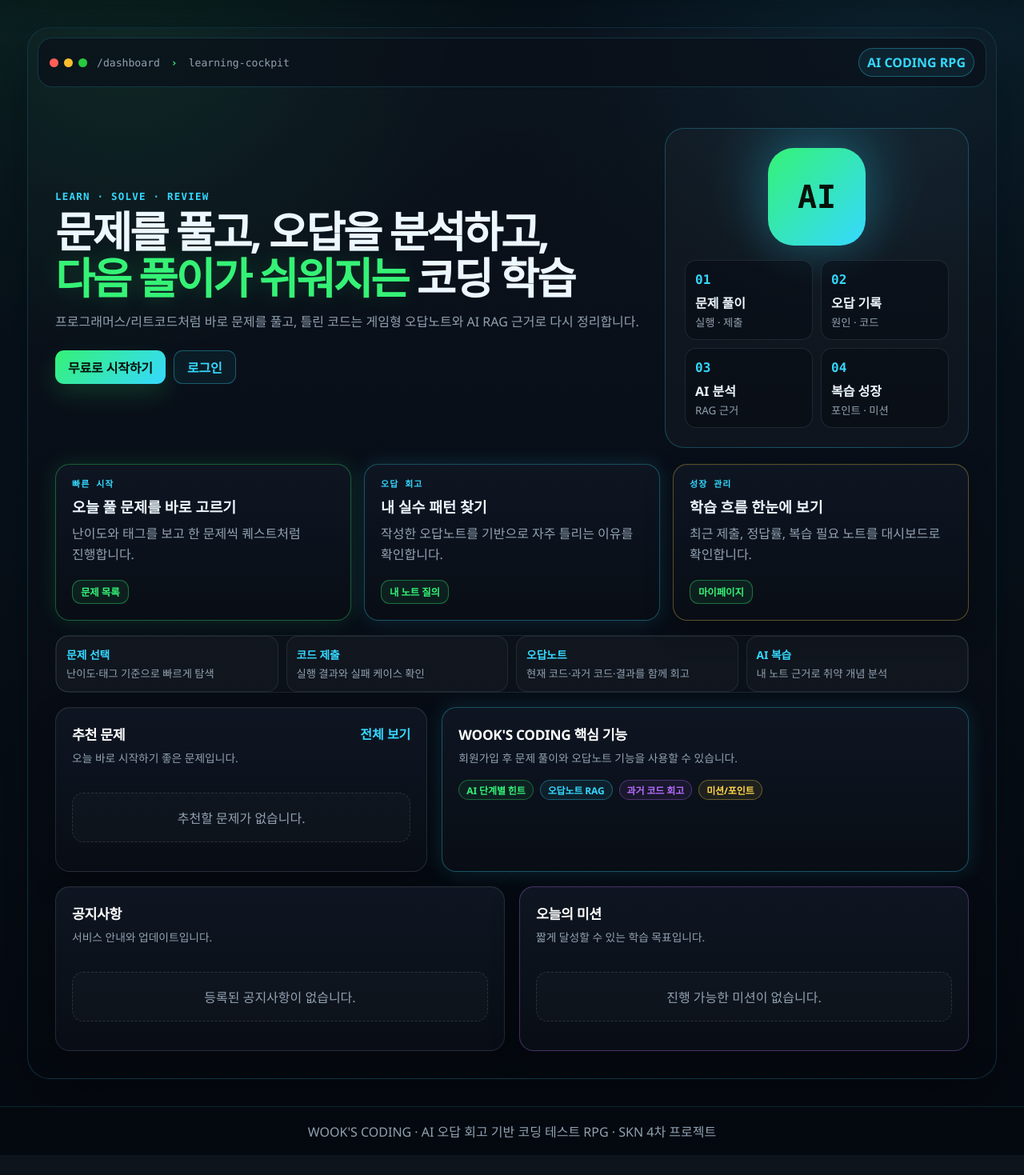
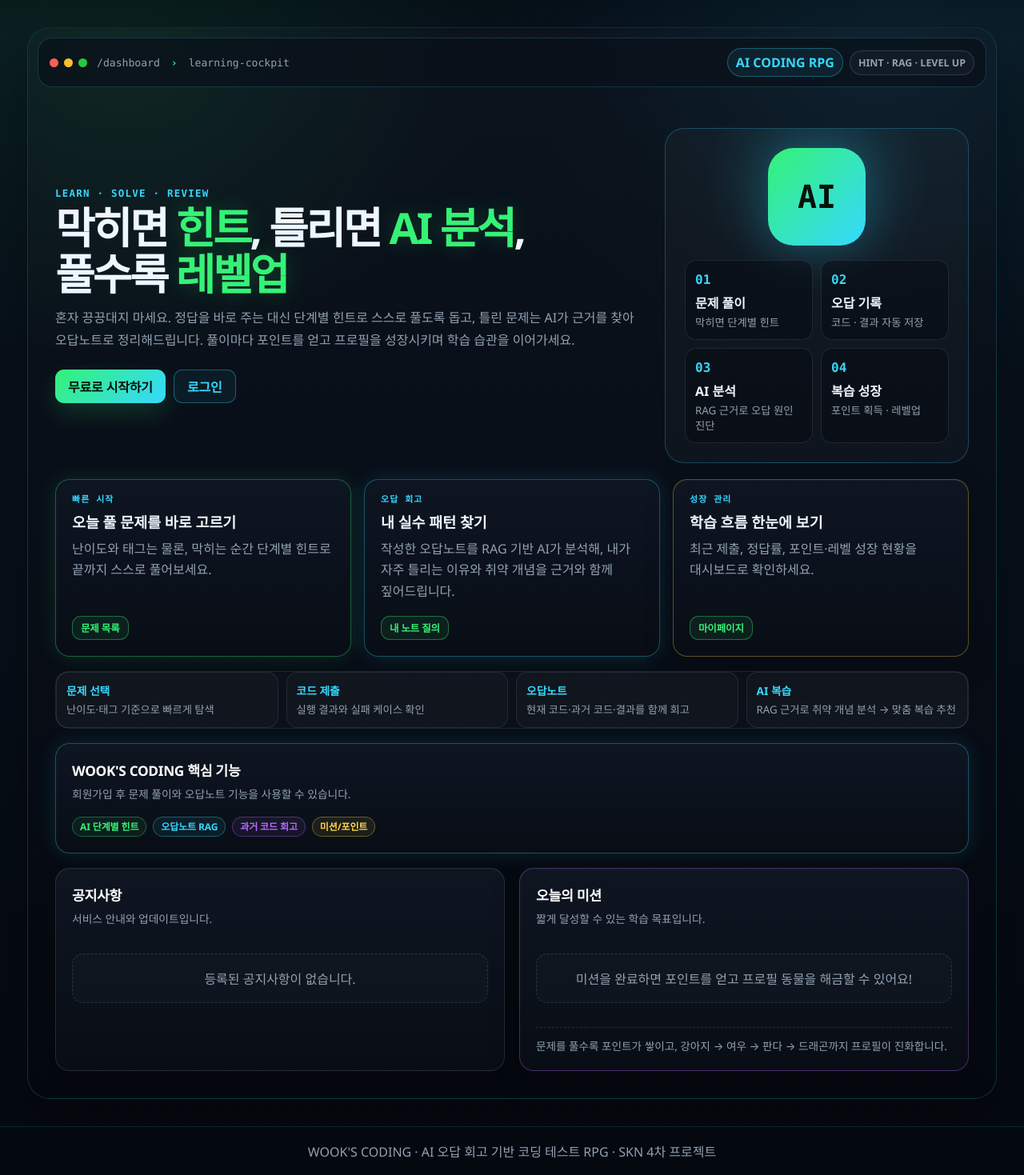
Before and after one commit to keroro7729/SKN_4rd_1TEAM, a Django app: page / in a window 1280 px wide. Shown: the part 64-1533 px from the top of the page at 80% size. Before the commit the page ends 1487 px from the top, so only its background shows below. Run offline with Django 5.2, Linux system fonts and the light colour scheme; data that the repository does not hold is empty.

Commit message:
홈 화면 카피 및 배지 개선

```diff
--- a/django/config/views.py
+++ b/django/config/views.py
@@ -5,9 +5,6 @@ from django.views.generic import TemplateView
 
 from gamification.models import Mission
 from notices.models import Notice
-from problems.models import Problem
-from submissions.models import Submission
-from wrongnotes.models import WrongNote
 
 
 class HomeView(TemplateView):
@@ -19,26 +16,6 @@ class HomeView(TemplateView):
         ctx = super().get_context_data(**kwargs)
         ctx["notices"] = Notice.objects.filter(is_published=True)[:5]
         ctx["missions"] = Mission.objects.filter(is_active=True)[:5]
-        ctx["recommended_problems"] = (
-            Problem.objects.filter(is_active=True)
-            .select_related("category")
-            .prefetch_related("tags")
-            .order_by("id")[:3]
-        )
-        if self.request.user.is_authenticated:
-            ctx["recent_wrong_notes"] = (
-                WrongNote.objects.filter(user=self.request.user)
-                .select_related("problem")
-                .order_by("-created_at")[:3]
-            )
-            ctx["recent_submissions"] = (
-                Submission.objects.filter(
-                    user=self.request.user,
-                    submission_type="submit",
-                )
-                .select_related("problem")
-                .order_by("-created_at")[:3]
-            )
         return ctx
 
 
--- a/django/static/css/core/layout.css
+++ b/django/static/css/core/layout.css
@@ -135,6 +135,20 @@
   font-weight: 900;
   white-space: nowrap;
 }
+.game-mode-pill-group {
+  margin-left: auto;
+  display: flex;
+  align-items: center;
+  gap: 8px;
+}
+.game-mode-pill-group .game-mode-pill { margin-left: 0; }
+.game-mode-pill--sub {
+  color: var(--muted);
+  border-color: rgba(148,163,184,0.24);
+  background: rgba(255,255,255,0.03);
+  font-weight: 700;
+  font-size: 0.78rem;
+}
 .game-page {
   position: relative;
   overflow: hidden;
--- a/django/static/css/pages/home.css
+++ b/django/static/css/pages/home.css
@@ -152,3 +152,11 @@
 }
 .home-guide-step span { display:block; margin-top:5px; color:var(--muted); font-size:.83rem; line-height:1.45; }
 .home-dashboard { padding:0 var(--safe-x) var(--safe-x); }
+.mission-teaser {
+  margin:14px 0 0;
+  padding-top:12px;
+  border-top:1px dashed rgba(148,163,184,.18);
+  color:var(--muted);
+  font-size:.85rem;
+  line-height:1.6;
+}
--- a/django/static/css/pages/responsive.css
+++ b/django/static/css/pages/responsive.css
@@ -34,7 +34,7 @@
     align-items: flex-start;
     padding: 22px;
   }
-  .game-mode-pill { margin-left: 0; }
+  .game-mode-pill, .game-mode-pill-group { margin-left: 0; }
   .home-hero { grid-template-columns: 1fr; padding: 22px; }
   .home-hero-card { min-height: 230px; }
   .home-ai-core { width: 142px; height: 142px; border-radius: 32px; font-size: 2.4rem; }
@@ -135,6 +135,7 @@
   .game-content { padding: 8px; }
   .game-page.clean-dashboard { border-radius: 16px; }
   .game-topbar { margin:8px 8px 0; padding:9px; }
+  .game-mode-pill--sub { display:none; }
   .home-cockpit, .home-quick-panels, .home-dashboard, .clean-shell { padding-left: 10px; padding-right: 10px; }
   .home-cockpit { padding-top: 20px; }
   .home-actions, .hero-action-stack { display:grid; width:100%; grid-template-columns:1fr; }
--- a/django/templates/home.html
+++ b/django/templates/home.html
@@ -6,14 +6,17 @@
   <div class="game-topbar">
     <div class="game-window-dots"><span></span><span></span><span></span></div>
     <div class="game-route">/dashboard <b>›</b> learning-cockpit</div>
-    <div class="game-mode-pill">AI CODING RPG</div>
+    <div class="game-mode-pill-group">
+      <div class="game-mode-pill">AI CODING RPG</div>
+      <div class="game-mode-pill game-mode-pill--sub">HINT · RAG · LEVEL UP</div>
+    </div>
   </div>
 
   <section class="home-cockpit">
     <div class="home-cockpit-copy">
       <p class="game-eyebrow">LEARN · SOLVE · REVIEW</p>
-      <h1 class="game-title">문제를 풀고, 오답을 분석하고,<br><span class="accent">다음 풀이가 쉬워지는</span> 코딩 학습</h1>
-      <p class="game-sub">프로그래머스/리트코드처럼 바로 문제를 풀고, 틀린 코드는 게임형 오답노트와 AI RAG 근거로 다시 정리합니다.</p>
+      <h1 class="game-title">막히면 <span class="accent">힌트</span>, 틀리면 <span class="accent">AI 분석</span>,<br>풀수록 <span class="accent">레벨업</span></h1>
+      <p class="game-sub">혼자 끙끙대지 마세요. 정답을 바로 주는 대신 단계별 힌트로 스스로 풀도록 돕고, 틀린 문제는 AI가 근거를 찾아 오답노트로 정리해드립니다. 풀이마다 포인트를 얻고 프로필을 성장시키며 학습 습관을 이어가세요.</p>
       <div class="home-actions">
         {% if user.is_authenticated %}
           <a class="game-btn primary" href="{% url 'problems:list' %}">문제 바로 풀기</a>
@@ -29,10 +32,10 @@
     <aside class="home-cockpit-card" aria-label="학습 흐름">
       <div class="cockpit-orb">AI</div>
       <div class="cockpit-flow">
-        <div><span>01</span><strong>문제 풀이</strong><small>실행 · 제출</small></div>
-        <div><span>02</span><strong>오답 기록</strong><small>원인 · 코드</small></div>
-        <div><span>03</span><strong>AI 분석</strong><small>RAG 근거</small></div>
-        <div><span>04</span><strong>복습 성장</strong><small>포인트 · 미션</small></div>
+        <div><span>01</span><strong>문제 풀이</strong><small>막히면 단계별 힌트</small></div>
+        <div><span>02</span><strong>오답 기록</strong><small>코드 · 결과 자동 저장</small></div>
+        <div><span>03</span><strong>AI 분석</strong><small>RAG 근거로 오답 원인 진단</small></div>
+        <div><span>04</span><strong>복습 성장</strong><small>포인트 획득 · 레벨업</small></div>
       </div>
     </aside>
   </section>
@@ -41,19 +44,19 @@
     <article class="game-panel quick-panel accent-green">
       <span class="panel-kicker">빠른 시작</span>
       <h2>오늘 풀 문제를 바로 고르기</h2>
-      <p>난이도와 태그를 보고 한 문제씩 퀘스트처럼 진행합니다.</p>
+      <p>난이도와 태그는 물론, 막히는 순간 단계별 힌트로 끝까지 스스로 풀어보세요.</p>
       <a class="game-mini-btn" href="{% url 'problems:list' %}">문제 목록</a>
     </article>
     <article class="game-panel quick-panel accent-cyan">
       <span class="panel-kicker">오답 회고</span>
       <h2>내 실수 패턴 찾기</h2>
-      <p>작성한 오답노트를 기반으로 자주 틀리는 이유를 확인합니다.</p>
+      <p>작성한 오답노트를 RAG 기반 AI가 분석해, 내가 자주 틀리는 이유와 취약 개념을 근거와 함께 짚어드립니다.</p>
       <a class="game-mini-btn ghost" href="{% url 'wrongnotes:ask' %}">내 노트 질의</a>
     </article>
     <article class="game-panel quick-panel accent-warning">
       <span class="panel-kicker">성장 관리</span>
       <h2>학습 흐름 한눈에 보기</h2>
-      <p>최근 제출, 정답률, 복습 필요 노트를 대시보드로 확인합니다.</p>
+      <p>최근 제출, 정답률, 포인트·레벨 성장 현황을 대시보드로 확인하세요.</p>
       <a class="game-mini-btn ghost" href="{% url 'mypage:index' %}">마이페이지</a>
     </article>
   </section>
@@ -62,56 +65,12 @@
     <div class="home-guide-step"><strong>문제 선택</strong><span>난이도·태그 기준으로 빠르게 탐색</span></div>
     <div class="home-guide-step"><strong>코드 제출</strong><span>실행 결과와 실패 케이스 확인</span></div>
     <div class="home-guide-step"><strong>오답노트</strong><span>현재 코드·과거 코드·결과를 함께 회고</span></div>
-    <div class="home-guide-step"><strong>AI 복습</strong><span>내 노트 근거로 취약 개념 분석</span></div>
+    <div class="home-guide-step"><strong>AI 복습</strong><span>RAG 근거로 취약 개념 분석 → 맞춤 복습 추천</span></div>
   </section>
 
   <div class="game-dashboard-grid home-dashboard">
-    <section class="game-panel game-span-5">
-      <div class="game-panel-head">
-        <div><h2>추천 문제</h2><p>오늘 바로 시작하기 좋은 문제입니다.</p></div>
-        <a class="text-link" href="{% url 'problems:list' %}">전체 보기</a>
-      </div>
-      <div class="game-list dense-list">
-        {% for p in recommended_problems %}
-          <a class="game-row" href="{% url 'problems:detail' p.id %}">
-            <span>{{ p.id }}번 {{ p.title|truncatechars:34 }}</span>
-            <span class="game-chip cyan">{{ p.get_difficulty_display }}</span>
-          </a>
-        {% empty %}<p class="game-empty">추천할 문제가 없습니다.</p>{% endfor %}
-      </div>
-    </section>
-
-    {% if user.is_authenticated %}
-    <section class="game-panel game-span-4 accent-cyan">
-      <div class="game-panel-head">
-        <div><h2>최근 제출</h2><p>방금 푼 문제 결과입니다.</p></div>
-        <a class="text-link" href="{% url 'mypage:index' %}">기록</a>
-      </div>
-      <div class="game-list dense-list">
-        {% for s in recent_submissions|slice:":5" %}
-          <a class="game-row" href="{% url 'problems:detail' s.problem_id %}">
-            <span>{{ s.problem.title|truncatechars:28 }}</span>
-            <span class="badge badge-status-{{ s.result }}">{{ s.get_result_display }}</span>
-          </a>
-        {% empty %}<p class="game-empty">아직 제출 기록이 없습니다.</p>{% endfor %}
-      </div>
-    </section>
-
-    <section class="game-panel game-span-3 accent-warning">
-      <div class="game-panel-head">
-        <div><h2>복습 후보</h2><p>최근 오답노트입니다.</p></div>
-      </div>
-      <div class="game-list dense-list">
-        {% for note in recent_wrong_notes|slice:":4" %}
-          <a class="game-row" href="{% url 'wrongnotes:detail' note.id %}">
-            <span>{{ note.problem.title|truncatechars:24 }}</span>
-            <span class="game-chip amber">복습</span>
-          </a>
-        {% empty %}<p class="game-empty">아직 오답노트가 없습니다.</p>{% endfor %}
-      </div>
-    </section>
-    {% else %}
-    <section class="game-panel game-span-7 accent-cyan">
+    {% if not user.is_authenticated %}
+    <section class="game-panel game-span-12 accent-cyan">
       <div class="game-panel-head"><div><h2>WOOK'S CODING 핵심 기능</h2><p>회원가입 후 문제 풀이와 오답노트 기능을 사용할 수 있습니다.</p></div></div>
       <div class="feature-pill-grid">
         <span class="game-chip green">AI 단계별 힌트</span><span class="game-chip cyan">오답노트 RAG</span><span class="game-chip purple">과거 코드 회고</span><span class="game-chip amber">미션/포인트</span>
@@ -133,8 +92,9 @@
       <div class="game-list dense-list">
         {% for m in missions|slice:":4" %}
           <div class="game-row"><span>{{ m.title|truncatechars:32 }}</span><span class="game-chip amber">+{{ m.reward_point }}P</span></div>
-        {% empty %}<p class="game-empty">진행 가능한 미션이 없습니다.</p>{% endfor %}
+        {% empty %}<p class="game-empty">미션을 완료하면 포인트를 얻고 프로필 동물을 해금할 수 있어요!</p>{% endfor %}
       </div>
+      <p class="mission-teaser">문제를 풀수록 포인트가 쌓이고, 강아지 → 여우 → 판다 → 드래곤까지 프로필이 진화합니다.</p>
     </section>
   </div>
 </section>
```
